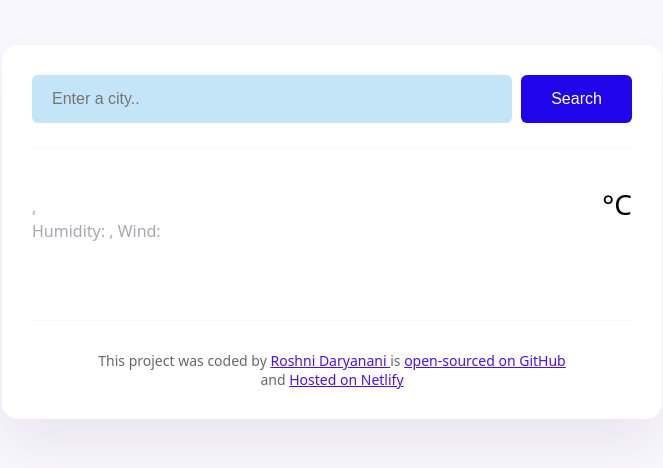
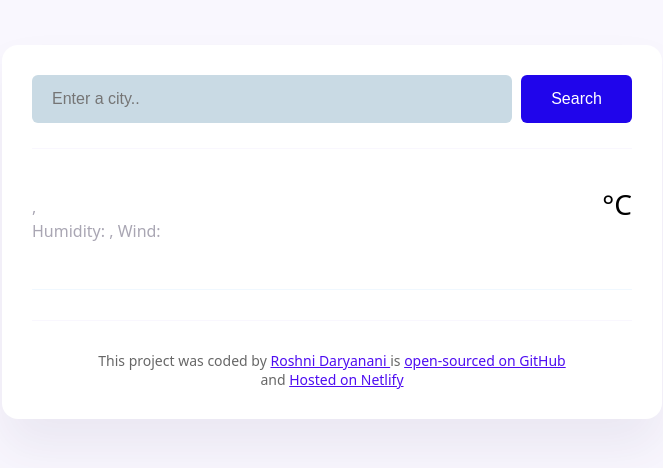
Before and after one commit to Roshd05/Clima, a plain HTML site: page index.html in a window 1280 px wide. Shown: the whole page, without its empty margins (308-971 px from the left). Drawn offline with nearby package versions, Linux system fonts and the light colour scheme; no server answers.

Commit message:
Update style.css

```diff
--- a/src/style.css
+++ b/src/style.css
@@ -23,7 +23,7 @@ header {
 }
 
 .search-form-input {
-  background-color: #c4e5f7;
+  background-color: #c9dae4;
   border: none;
   border-radius: 6px;
   width: 80%;
@@ -100,6 +100,7 @@ footer {
   justify-content: space-around;
   margin-top: 30px;
   border-radius: 16px;
+  background-color: aliceblue;
   padding: 0.5px;
 }
 
```
